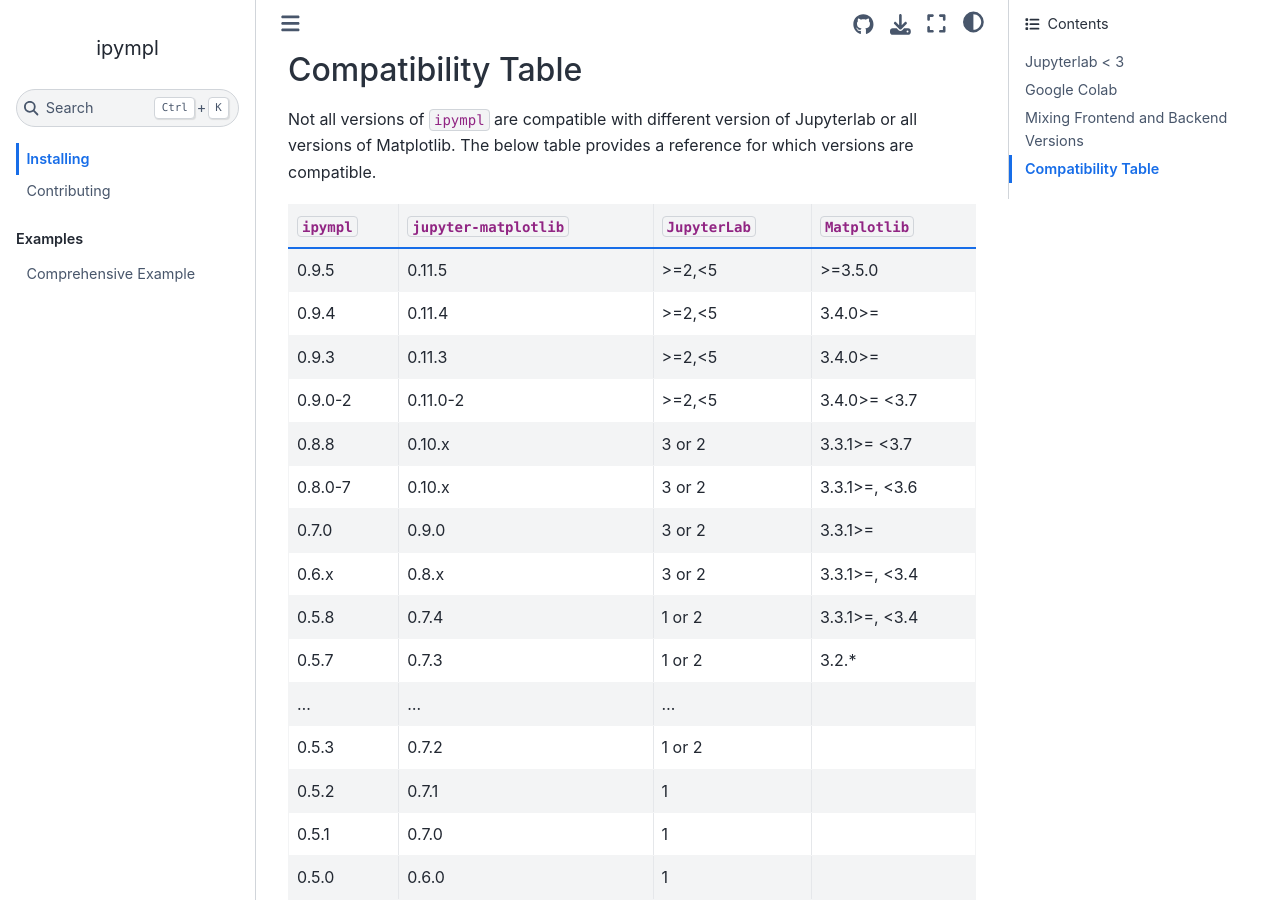
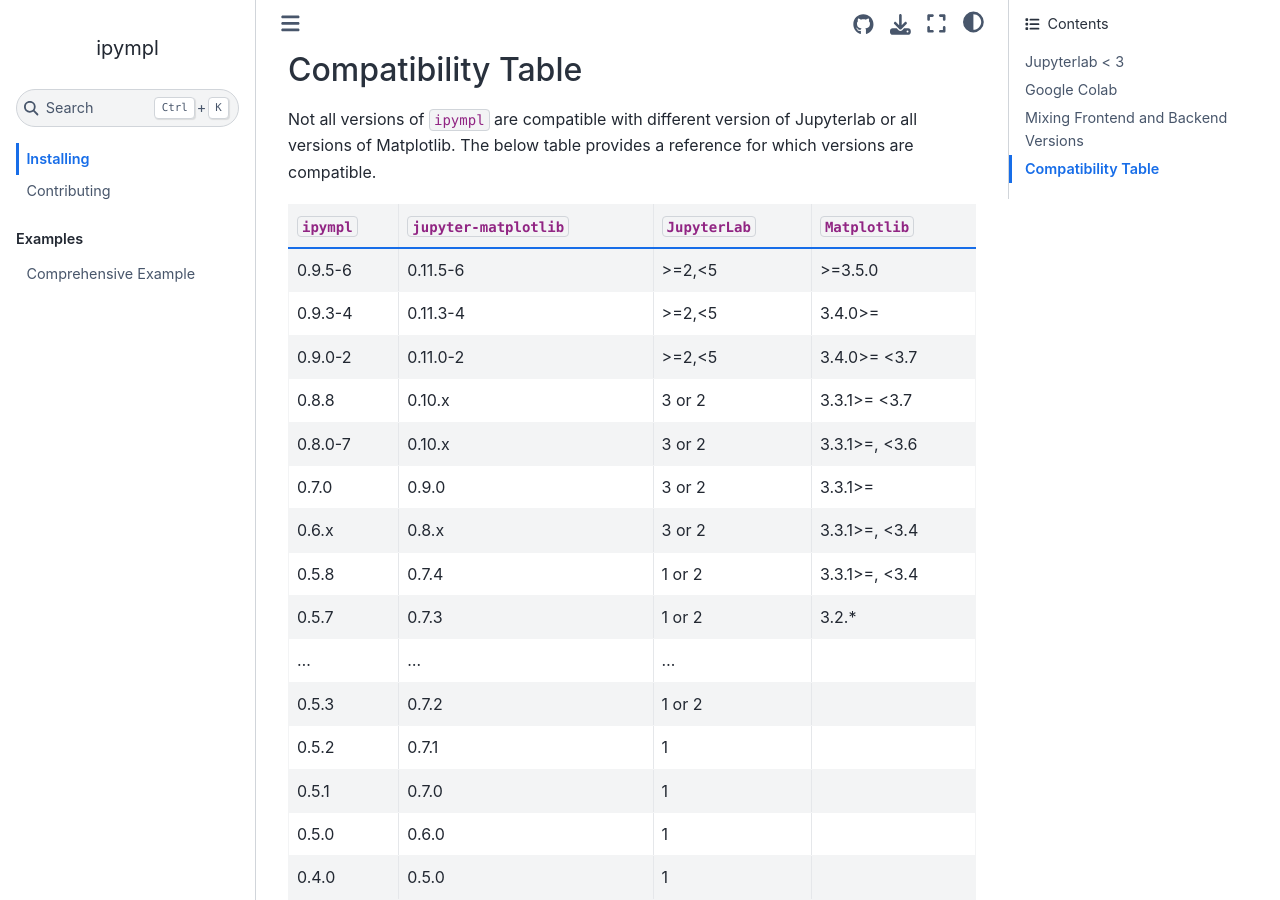
Before and after one commit to matplotlib/ipympl, a Sphinx documentation site: the page built from docs/installing.md, in a window 1280 px wide and 900 px high, scrolled down 1180 px. Built offline with Sphinx 7.4.7 and the Sphinx Book theme 1.1.4, drawn with Linux system fonts in a browser that asks for light colours.

Commit message:
Release 0.9.6

```diff
--- a/docs/installing.md
+++ b/docs/installing.md
@@ -49,9 +49,8 @@
 
 | `ipympl` | `jupyter-matplotlib` | `JupyterLab` | `Matplotlib` |
 |----------|----------------------|--------------|--------------|
-| 0.9.5    | 0.11.5               | >=2,<5       | >=3.5.0      |
-| 0.9.4    | 0.11.4               | >=2,<5       | 3.4.0>=      |
-| 0.9.3    | 0.11.3               | >=2,<5       | 3.4.0>=      |
+| 0.9.5-6  | 0.11.5-6             | >=2,<5       | >=3.5.0      |
+| 0.9.3-4  | 0.11.3-4             | >=2,<5       | 3.4.0>=      |
 | 0.9.0-2  | 0.11.0-2             | >=2,<5       | 3.4.0>=  <3.7|
 | 0.8.8    | 0.10.x               | 3 or 2       | 3.3.1>=  <3.7|
 | 0.8.0-7  | 0.10.x               | 3 or 2       | 3.3.1>=, <3.6|
--- a/ipympl/_version.py
+++ b/ipympl/_version.py
@@ -1,3 +1,3 @@
-version_info = (0, 9, 5)
+version_info = (0, 9, 6)
 __version__ = '.'.join(map(str, version_info))
 js_semver = '^0.11'
--- a/package.json
+++ b/package.json
@@ -1,6 +1,6 @@
 {
     "name": "jupyter-matplotlib",
-    "version": "0.11.5",
+    "version": "0.11.6",
     "description": "Matplotlib Jupyter Interactive Widget",
     "author": "Matplotlib Development team",
     "license": "BSD-3-Clause",
--- a/pyproject.toml
+++ b/pyproject.toml
@@ -44,7 +44,7 @@
 dependencies = [
     "ipython<9",
     "ipywidgets>=7.6.0,<9",
-    "matplotlib>=3.4.0,<4",
+    "matplotlib>=3.5.0,<4",
     "numpy",
     "pillow",
     "traitlets<6",
```
Also changed, not shown: README.md (+2 -3 lines).
